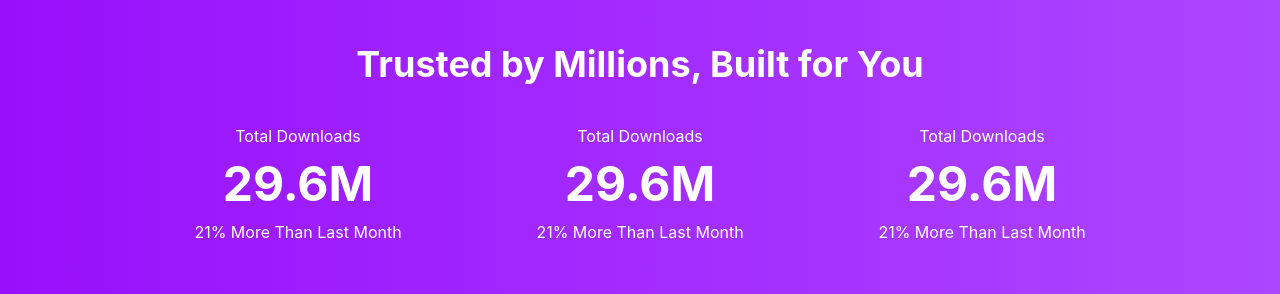
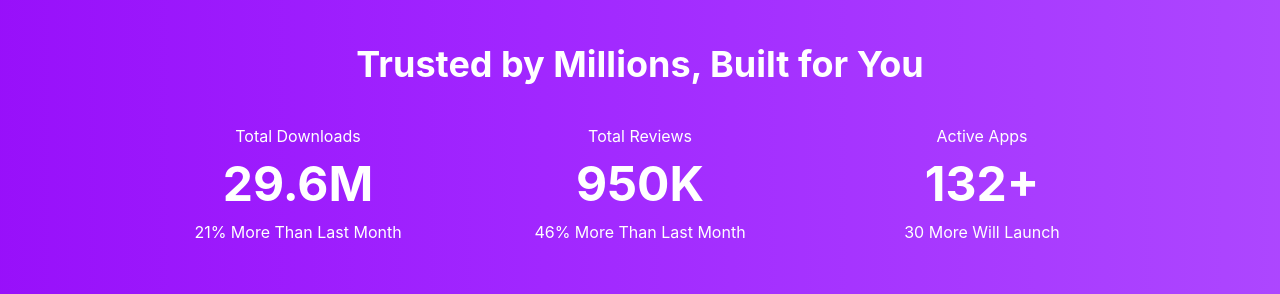
Before and after one commit to Asmothkhan/apps, a React (Vite) app: page / in a window 1280 px wide. Shown: the part 1000-1294 px from the top of the page. Built offline with nearby package versions, Linux system fonts and the light colour scheme.

Commit message:
final code added

```diff
--- a/package.json
+++ b/package.json
@@ -15,6 +15,7 @@
     "react": "^19.1.1",
     "react-dom": "^19.1.1",
     "react-icons": "^5.6.0",
+    "react-loader-spinner": "^8.0.2",
     "react-router": "^7.13.2",
     "react-router-dom": "^7.13.2",
     "react-toastify": "^11.0.5",
--- a/src/Component/AppStoreInfo/AppStoreInfo.jsx
+++ b/src/Component/AppStoreInfo/AppStoreInfo.jsx
@@ -11,14 +11,14 @@ const AppStoreInfo = () => {
                     <h5>21% More Than Last Month</h5>
                 </div>
                 <div className='card h-[152px] w-[342px]  '>
-                    <h5>Total Downloads</h5>
-                    <h1 className='text-5xl font-bold mt-3 mb-3 '>29.6M</h1>
-                    <h5>21% More Than Last Month</h5>
+                    <h5>Total Reviews</h5>
+                    <h1 className='text-5xl font-bold mt-3 mb-3 '>950K</h1>
+                    <h5>46% More Than Last Month</h5>
                 </div>
                 <div className='card h-[152px] w-[342px]  '>
-                    <h5>Total Downloads</h5>
-                    <h1 className='text-5xl font-bold mt-3 mb-3 '>29.6M</h1>
-                    <h5>21% More Than Last Month</h5>
+                    <h5>Active Apps</h5>
+                    <h1 className='text-5xl font-bold mt-3 mb-3 '>132+</h1>
+                    <h5>30 More Will Launch</h5>
                 </div>
 
             </div>
--- a/src/Component/Footer/Footer.jsx
+++ b/src/Component/Footer/Footer.jsx
@@ -24,6 +24,9 @@ const Footer = () => {
     <a className="link link-hover">Privacy policy</a>
     <a className="link link-hover">Cookie policy</a>
   </nav>
+
+  <hr className='mb-5 text-white '/>
+        <h2 className='text-center p-6 tabs-xl '>&copy; 2026 Apps info. All rights reserved.</h2>
 </footer>
         </div>
     );
--- a/src/Component/Home/Home.jsx
+++ b/src/Component/Home/Home.jsx
@@ -1,18 +1,27 @@
-import React from 'react';
+import React, { Suspense } from 'react';
 import Banner from '../Banner/Banner';
 import AppStoreInfo from '../AppStoreInfo/AppStoreInfo';
 import Trending from '../Trending/Trending';
 import { useLoaderData } from 'react-router';
+import { Circles } from 'react-loader-spinner';
 
 const Home = () => {
     const data=useLoaderData();
 
     return (
-        <div>
+        <>
             <Banner></Banner>
             <AppStoreInfo></AppStoreInfo>
-            <Trending data={data}></Trending>
-        </div>
+                    <Suspense fallback={<Circles
+                    height={80}
+                    width={80}
+                    color="#4fa94d"></Circles>}>
+                        <Trending data={data}></Trending>
+                    </Suspense>
+
+
+
+        </>
     );
 };
 
```
Also changed, not shown: 1 other file (tests, documents, lock files or other folders).
